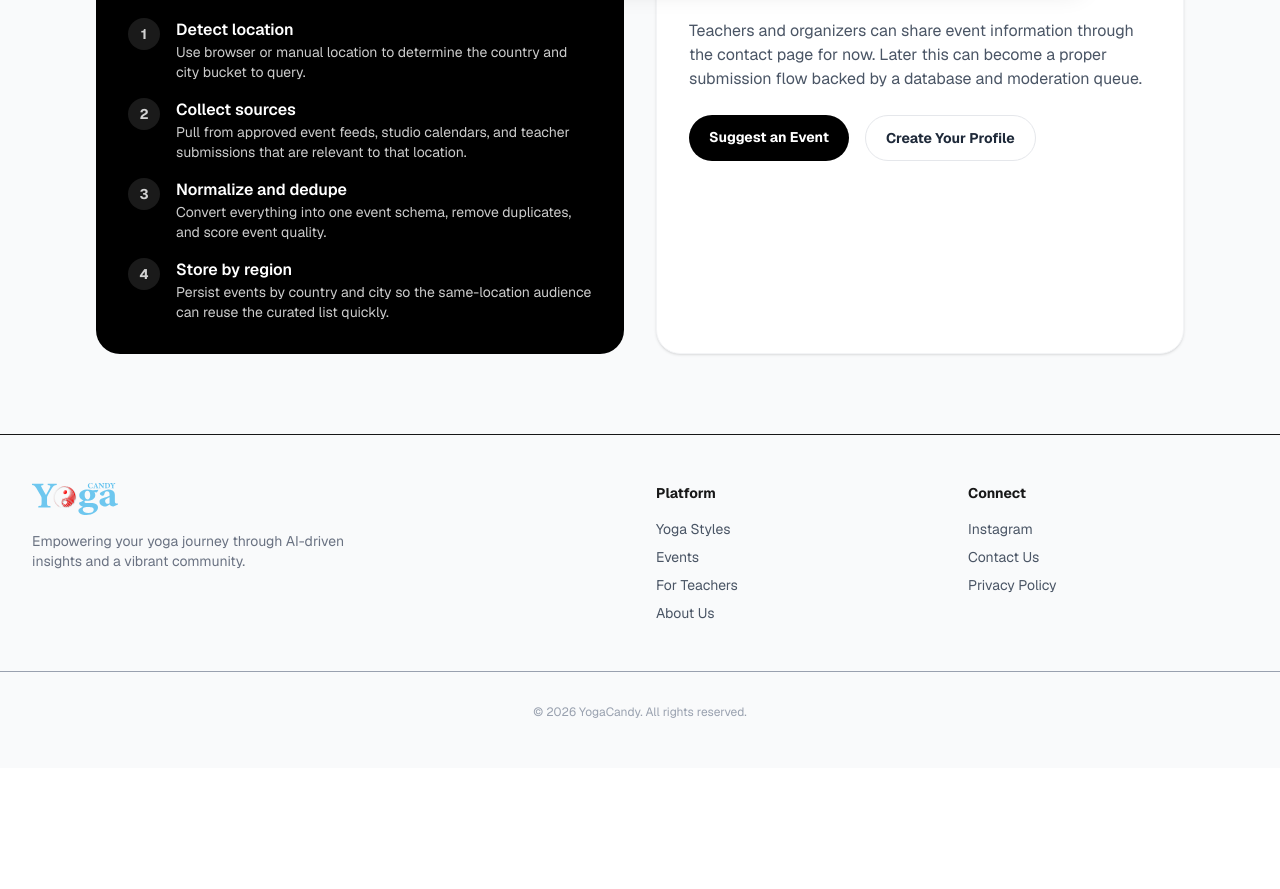
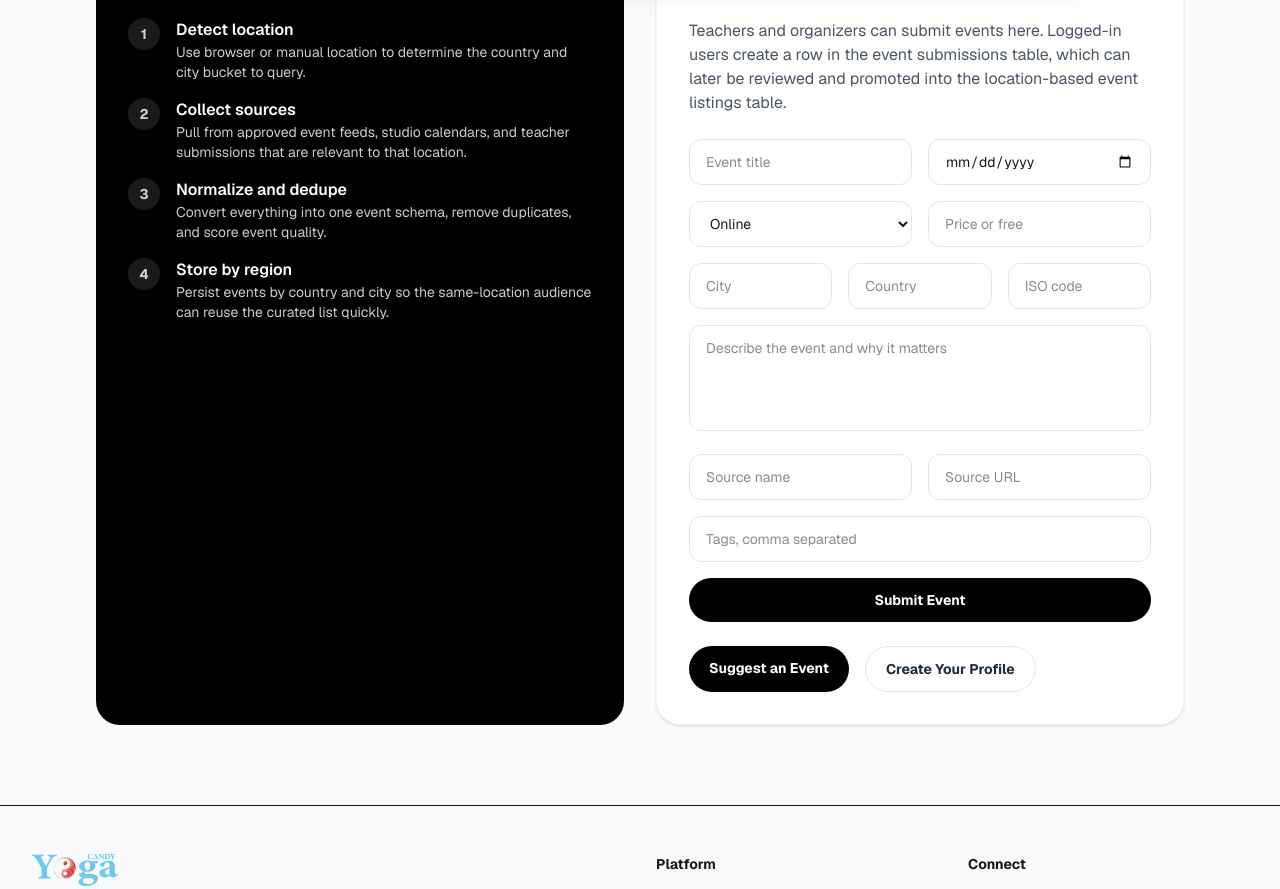
Before and after one commit to ashreim-UPL/yogacandy_website, a Next.js app: page /events in a window 1280 px wide. Shown: the part 798-1687 px from the top of the page. Before the commit the page ends 1566 px from the top, so only its background shows below. Built offline with nearby package versions, Linux system fonts and the light colour scheme; no server answers.

Commit message:
add profile and event backend schema

```diff
--- a/app/auth/callback/page.tsx
+++ b/app/auth/callback/page.tsx
@@ -1,14 +1,27 @@
 'use client';
 
 import { supabase } from '@/lib/supabase';
+import { syncCurrentUserProfile } from '@/lib/profile';
 import { useEffect } from 'react';
 
 export default function AuthCallbackPage() {
   useEffect(() => {
-    supabase.auth.getSession().then(() => {
+    let mounted = true;
+
+    supabase.auth.getSession().then(async ({ data }) => {
+      const session = data.session;
+      if (session?.user) {
+        await syncCurrentUserProfile(session.user);
+      }
+
+      if (!mounted) return;
       const next = new URLSearchParams(window.location.search).get('next') ?? '/';
       window.location.href = next;
     });
+
+    return () => {
+      mounted = false;
+    };
   }, []);
 
   return (
--- a/app/events/page.tsx
+++ b/app/events/page.tsx
@@ -3,6 +3,8 @@
 import Link from 'next/link';
 import { useLocation } from '@/app/context/LocationContext';
 import { aggregationWorkflow, getEventsForLocation } from '@/app/data/events';
+import { supabase } from '@/lib/supabase';
+import { useEffect, useState } from 'react';
 
 function formatDate(date: string) {
   return new Date(date).toLocaleDateString('en-GB', { day: 'numeric', month: 'short', year: 'numeric' });
@@ -11,6 +13,89 @@ function formatDate(date: string) {
 export default function EventsPage() {
   const { location, isLoading } = useLocation();
   const events = getEventsForLocation(location?.countryCode, 6);
+  const [sessionUserId, setSessionUserId] = useState<string | null>(null);
+  const [submissionStatus, setSubmissionStatus] = useState<string | null>(null);
+  const [submissionError, setSubmissionError] = useState<string | null>(null);
+  const [submissionLoading, setSubmissionLoading] = useState(false);
+  const [submissionForm, setSubmissionForm] = useState({
+    title: '',
+    eventDate: '',
+    format: 'Online',
+    city: '',
+    country: '',
+    countryCode: '',
+    price: '',
+    description: '',
+    sourceName: '',
+    sourceUrl: '',
+    tags: '',
+  });
+
+  useEffect(() => {
+    supabase.auth.getSession().then(({ data }) => {
+      setSessionUserId(data.session?.user.id ?? null);
+    });
+  }, []);
+
+  function handleSubmissionChange(
+    e: React.ChangeEvent<HTMLInputElement | HTMLTextAreaElement | HTMLSelectElement>,
+  ) {
+    setSubmissionForm((current) => ({ ...current, [e.target.name]: e.target.value }));
+  }
+
+  async function handleSubmitEvent(e: React.FormEvent) {
+    e.preventDefault();
+    setSubmissionError(null);
+    setSubmissionStatus(null);
+
+    if (!sessionUserId) {
+      setSubmissionError('Please create an account first so we can store the event under your profile.');
+      return;
+    }
+
+    setSubmissionLoading(true);
+    const locationKey = `${submissionForm.countryCode || submissionForm.country || 'global'}:${submissionForm.city || 'online'}`.toLowerCase();
+    const { error } = await supabase.from('event_submissions').insert({
+      user_id: sessionUserId,
+      title: submissionForm.title,
+      event_date: submissionForm.eventDate,
+      format: submissionForm.format,
+      city: submissionForm.city,
+      country: submissionForm.country,
+      country_code: submissionForm.countryCode || 'GL',
+      price: submissionForm.price || null,
+      description: submissionForm.description,
+      source_name: submissionForm.sourceName || 'user submission',
+      source_url: submissionForm.sourceUrl || null,
+      tags: submissionForm.tags
+        .split(',')
+        .map((tag) => tag.trim())
+        .filter(Boolean),
+      location_key: locationKey,
+      status: 'pending',
+    });
+
+    if (error) {
+      setSubmissionError(error.message);
+    } else {
+      setSubmissionStatus('Event submitted for review. We will use it in the location workflow after moderation.');
+      setSubmissionForm({
+        title: '',
+        eventDate: '',
+        format: 'Online',
+        city: '',
+        country: '',
+        countryCode: '',
+        price: '',
+        description: '',
+        sourceName: '',
+        sourceUrl: '',
+        tags: '',
+      });
+    }
+
+    setSubmissionLoading(false);
+  }
 
   return (
     <div className="min-h-screen bg-gray-50 py-20">
@@ -80,9 +165,125 @@ export default function EventsPage() {
           <div className="bg-white rounded-3xl p-8 border border-gray-100 shadow-sm">
             <h2 className="text-2xl font-bold mb-4">Get involved</h2>
             <p className="text-gray-600 mb-6">
-              Teachers and organizers can share event information through the contact page for now. Later this can become a proper submission flow backed by a database and moderation queue.
+              Teachers and organizers can submit events here. Logged-in users create a row in the event submissions table, which can later be reviewed and promoted into the location-based event listings table.
             </p>
-            <div className="flex flex-wrap gap-4">
+            <form onSubmit={handleSubmitEvent} className="space-y-4">
+              <div className="grid grid-cols-1 sm:grid-cols-2 gap-4">
+                <input
+                  name="title"
+                  value={submissionForm.title}
+                  onChange={handleSubmissionChange}
+                  required
+                  placeholder="Event title"
+                  className="w-full border border-gray-200 rounded-xl px-4 py-3 text-sm focus:ring-2 focus:ring-black outline-none transition-shadow"
+                />
+                <input
+                  name="eventDate"
+                  type="date"
+                  value={submissionForm.eventDate}
+                  onChange={handleSubmissionChange}
+                  required
+                  className="w-full border border-gray-200 rounded-xl px-4 py-3 text-sm focus:ring-2 focus:ring-black outline-none transition-shadow"
+                />
+              </div>
+              <div className="grid grid-cols-1 sm:grid-cols-2 gap-4">
+                <select
+                  name="format"
+                  value={submissionForm.format}
+                  onChange={handleSubmissionChange}
+                  className="w-full border border-gray-200 rounded-xl px-4 py-3 text-sm focus:ring-2 focus:ring-black outline-none transition-shadow bg-white"
+                >
+                  <option>Online</option>
+                  <option>In person</option>
+                  <option>Hybrid</option>
+                </select>
+                <input
+                  name="price"
+                  value={submissionForm.price}
+                  onChange={handleSubmissionChange}
+                  placeholder="Price or free"
+                  className="w-full border border-gray-200 rounded-xl px-4 py-3 text-sm focus:ring-2 focus:ring-black outline-none transition-shadow"
+                />
+              </div>
+              <div className="grid grid-cols-1 sm:grid-cols-3 gap-4">
+                <input
+                  name="city"
+                  value={submissionForm.city}
+                  onChange={handleSubmissionChange}
+                  required
+                  placeholder="City"
+                  className="w-full border border-gray-200 rounded-xl px-4 py-3 text-sm focus:ring-2 focus:ring-black outline-none transition-shadow"
+                />
+                <input
+                  name="country"
+                  value={submissionForm.country}
+                  onChange={handleSubmissionChange}
+                  required
+                  placeholder="Country"
+                  className="w-full border border-gray-200 rounded-xl px-4 py-3 text-sm focus:ring-2 focus:ring-black outline-none transition-shadow"
+                />
+                <input
+                  name="countryCode"
+                  value={submissionForm.countryCode}
+                  onChange={handleSubmissionChange}
+                  maxLength={2}
+                  placeholder="ISO code"
+                  className="w-full border border-gray-200 rounded-xl px-4 py-3 text-sm focus:ring-2 focus:ring-black outline-none transition-shadow"
+                />
+              </div>
+              <textarea
+                name="description"
+                value={submissionForm.description}
+                onChange={handleSubmissionChange}
+                required
+                rows={4}
+                placeholder="Describe the event and why it matters"
+                className="w-full border border-gray-200 rounded-xl px-4 py-3 text-sm focus:ring-2 focus:ring-black outline-none transition-shadow resize-none"
+              />
+              <div className="grid grid-cols-1 sm:grid-cols-2 gap-4">
+                <input
+                  name="sourceName"
+                  value={submissionForm.sourceName}
+                  onChange={handleSubmissionChange}
+                  placeholder="Source name"
+                  className="w-full border border-gray-200 rounded-xl px-4 py-3 text-sm focus:ring-2 focus:ring-black outline-none transition-shadow"
+                />
+                <input
+                  name="sourceUrl"
+                  value={submissionForm.sourceUrl}
+                  onChange={handleSubmissionChange}
+                  placeholder="Source URL"
+                  className="w-full border border-gray-200 rounded-xl px-4 py-3 text-sm focus:ring-2 focus:ring-black outline-none transition-shadow"
+                />
+              </div>
+              <input
+                name="tags"
+                value={submissionForm.tags}
+                onChange={handleSubmissionChange}
+                placeholder="Tags, comma separated"
+                className="w-full border border-gray-200 rounded-xl px-4 py-3 text-sm focus:ring-2 focus:ring-black outline-none transition-shadow"
+              />
+
+              {submissionError && (
+                <div className="bg-red-50 border border-red-200 text-red-700 text-sm px-4 py-3 rounded-xl">
+                  {submissionError}
+                </div>
+              )}
+              {submissionStatus && (
+                <div className="bg-green-50 border border-green-200 text-green-700 text-sm px-4 py-3 rounded-xl">
+                  {submissionStatus}
+                </div>
+              )}
+
+              <button
+                type="submit"
+                disabled={submissionLoading}
+                className="w-full bg-black text-white px-5 py-3 rounded-full font-bold text-sm hover:bg-gray-800 transition-colors disabled:opacity-50"
+              >
+                {submissionLoading ? 'Submitting...' : 'Submit Event'}
+              </button>
+            </form>
+            <div className="flex flex-wrap gap-4 mt-6">
               <Link href="/contact" className="bg-black text-white px-5 py-3 rounded-full font-bold text-sm hover:bg-gray-800 transition-colors">
                 Suggest an Event
               </Link>
--- /dev/null
+++ b/lib/profile.ts
@@ -0,0 +1,30 @@
+import { supabase } from '@/lib/supabase';
+
+type SessionUser = {
+  id: string;
+  email?: string | null;
+  user_metadata?: Record<string, unknown> | null;
+};
+
+export async function syncCurrentUserProfile(user: SessionUser) {
+  const metadata = user.user_metadata ?? {};
+  const fullName = typeof metadata.full_name === 'string' ? metadata.full_name : null;
+  const role = metadata.role === 'teacher' ? 'teacher' : 'student';
+  const city = typeof metadata.city === 'string' ? metadata.city : null;
+  const country = typeof metadata.country === 'string' ? metadata.country : null;
+
+  const { error } = await supabase.from('profiles').upsert(
+    {
+      id: user.id,
+      email: user.email ?? null,
+      full_name: fullName,
+      role,
+      city,
+      country,
+      updated_at: new Date().toISOString(),
+    },
+    { onConflict: 'id' },
+  );
+
+  return { error };
+}
```
Also changed, not shown: 1 other file (tests, documents, lock files or other folders).
